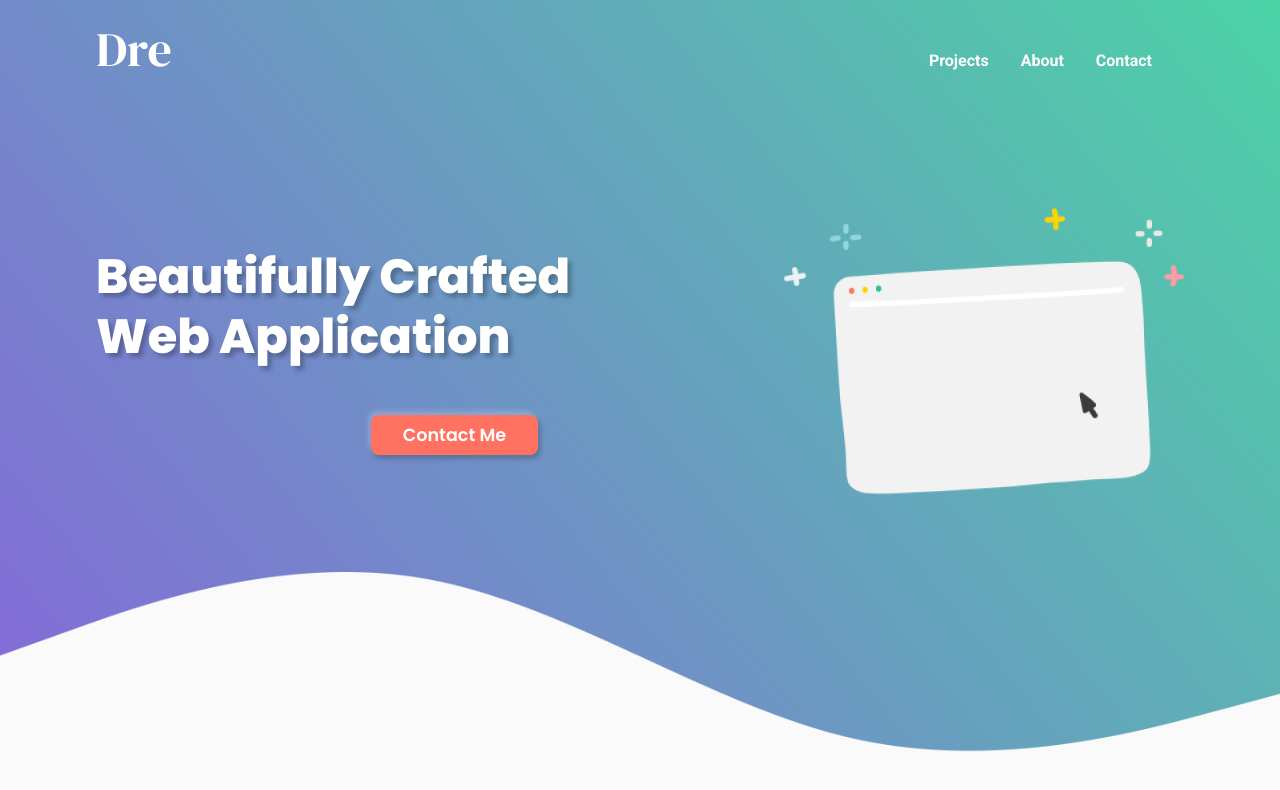
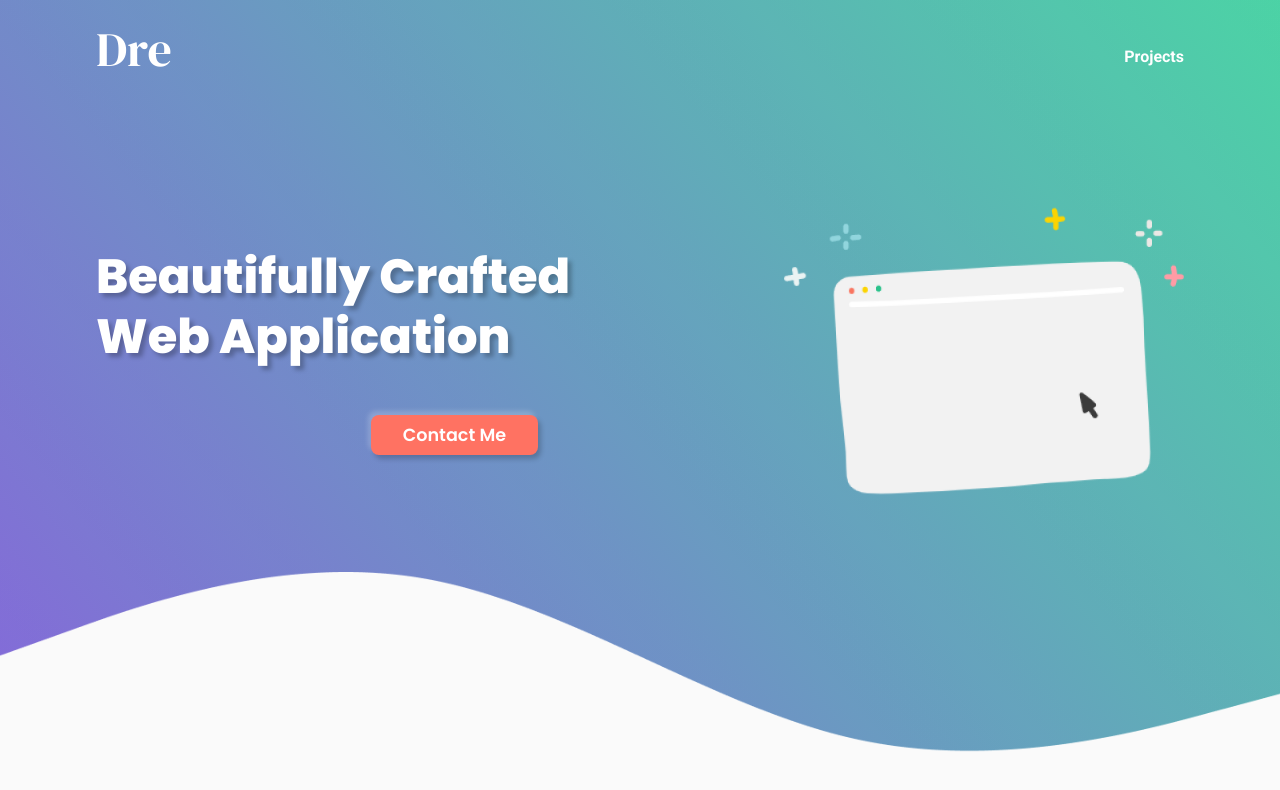
Before and after one commit to andrehhh/my-portfolio-react, a React (Create React App) app: page / in a window 1280 px wide. Shown: the top 790 px of the page. Built offline with nearby package versions, Linux system fonts and the light colour scheme.

Commit message:
Minor fix at navbar

```diff
--- a/src/components/Navbar.js
+++ b/src/components/Navbar.js
@@ -12,25 +12,10 @@ const Navbar = () => {
 			<section className="navbar container">
 				<div className="logo"><Link to="/" className="link">Dre</Link></div>
 				<ul className="nav-links">
+					<div></div>
+					<div></div>
+					<div></div>
 					<Link to="/projects" className="link">Projects</Link>
-					<ScrollLink
-					activeClass="active"
-					to="about"
-					spy={true}
-					smooth={true}
-					duration={700}
-					className="link">
-						About
-				</ScrollLink>
-				<ScrollLink
-					activeClass="active"
-					to="contact"
-					spy={true}
-					smooth={true}
-					duration={700}
-					className="link">
-						Contact
-				</ScrollLink>
 				</ul>
 			</section>
 		)
```
